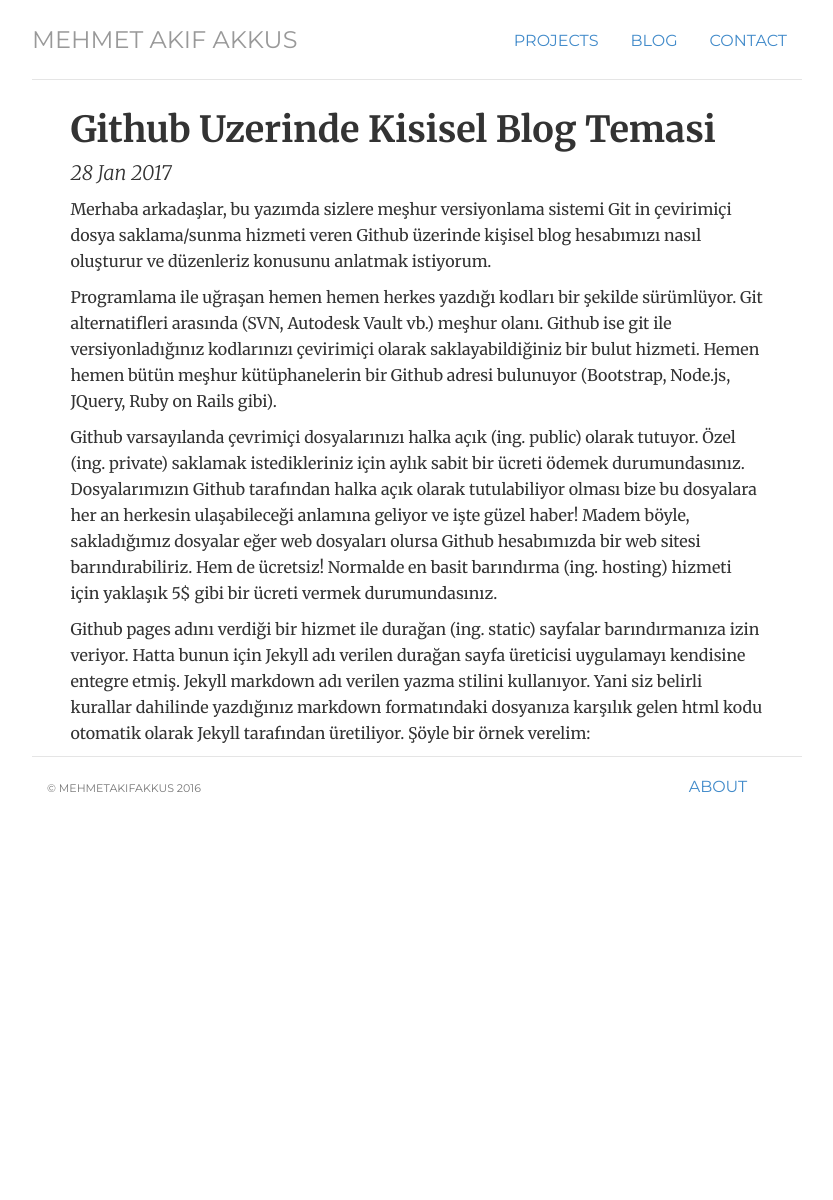
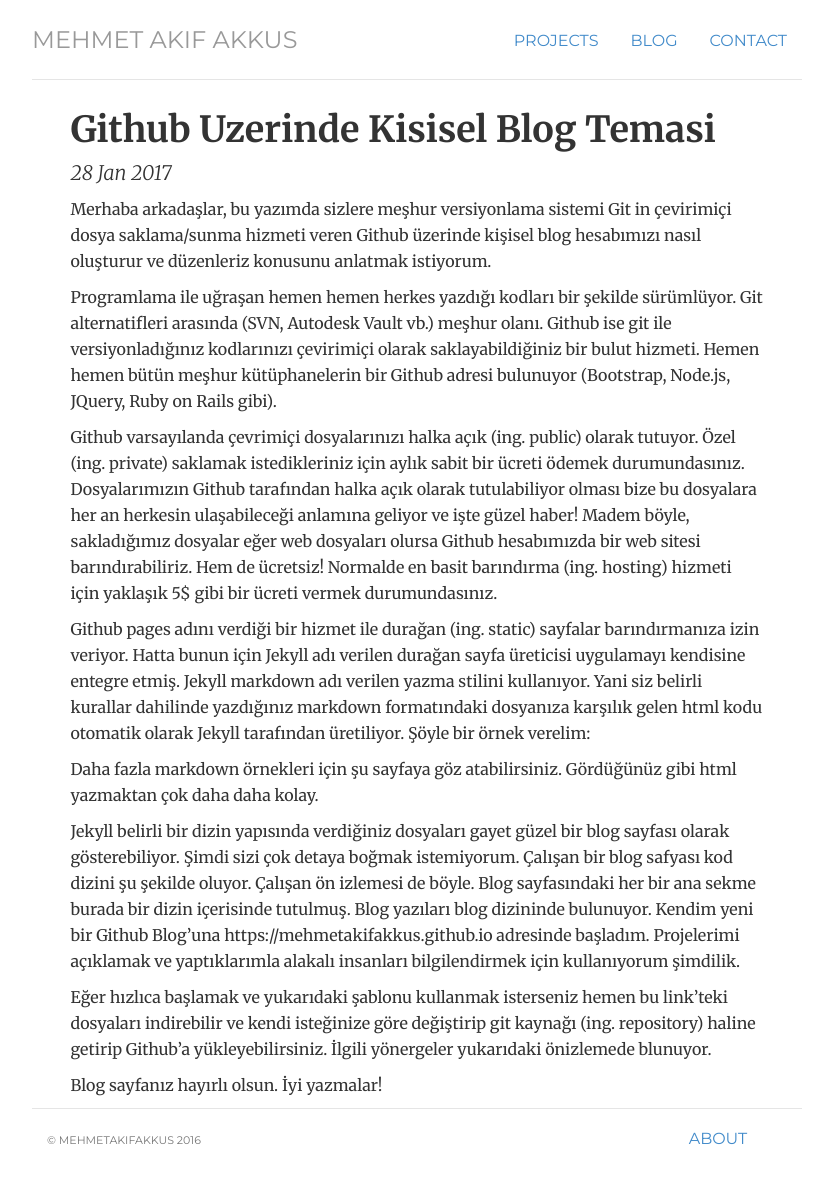
Before and after one commit to mehmetakifakkus/mehmetakifakkus.github.io, a Jekyll site: the page built from _posts/2017-01-28-github-uzerinde-kisisel-blog-temasi.md, in a window 1280 px wide. Shown: the whole page, without its empty margins (223-1056 px from the left). Built offline with Jekyll 4.4.1, drawn with Linux system fonts in a browser that asks for light colours; our own code applies the rules of GitHub Pages for plain Markdown files; before the commit the page ends 900 px from its top, so only the background shows below that.

Commit message:
Update 2017-01-28-github-uzerinde-kisisel-blog-temasi.md

```diff
--- a/_posts/2017-01-28-github-uzerinde-kisisel-blog-temasi.md
+++ b/_posts/2017-01-28-github-uzerinde-kisisel-blog-temasi.md
@@ -5,3 +5,11 @@ Programlama ile uğraşan hemen hemen herkes yazdığı kodları bir şekilde s
 Github varsayılanda çevrimiçi dosyalarınızı halka açık (ing. public) olarak tutuyor. Özel (ing. private) saklamak istedikleriniz için aylık sabit bir ücreti ödemek durumundasınız. Dosyalarımızın Github tarafından halka açık olarak tutulabiliyor olması bize bu dosyalara her an herkesin ulaşabileceği anlamına geliyor ve işte güzel haber! Madem böyle, sakladığımız dosyalar eğer web dosyaları olursa Github hesabımızda bir web sitesi barındırabiliriz. Hem de ücretsiz! Normalde en basit barındırma (ing. hosting) hizmeti için yaklaşık 5$ gibi bir ücreti vermek durumundasınız.
 
 Github pages adını verdiği bir hizmet ile durağan (ing. static) sayfalar barındırmanıza izin veriyor. Hatta bunun için Jekyll adı verilen durağan sayfa üreticisi uygulamayı kendisine entegre etmiş. Jekyll markdown adı verilen yazma stilini kullanıyor. Yani siz belirli kurallar dahilinde yazdığınız markdown formatındaki dosyanıza karşılık gelen html kodu otomatik olarak Jekyll tarafından üretiliyor. Şöyle bir örnek verelim:
+
+Daha fazla markdown örnekleri için şu sayfaya göz atabilirsiniz. Gördüğünüz gibi html yazmaktan çok daha daha kolay.
+
+Jekyll belirli bir dizin yapısında verdiğiniz dosyaları gayet güzel bir blog sayfası olarak gösterebiliyor. Şimdi sizi çok detaya boğmak istemiyorum. Çalışan bir blog safyası kod dizini şu şekilde oluyor. Çalışan ön izlemesi de böyle. Blog sayfasındaki her bir ana sekme burada bir dizin içerisinde tutulmuş. Blog yazıları blog dizininde bulunuyor. Kendim yeni bir Github Blog’una https://mehmetakifakkus.github.io adresinde başladım. Projelerimi açıklamak ve yaptıklarımla alakalı insanları bilgilendirmek için kullanıyorum şimdilik.
+
+Eğer hızlıca başlamak ve yukarıdaki şablonu kullanmak isterseniz hemen bu link’teki dosyaları indirebilir ve kendi isteğinize göre değiştirip git kaynağı (ing. repository) haline getirip Github’a yükleyebilirsiniz. İlgili yönergeler yukarıdaki önizlemede blunuyor.
+
+Blog sayfanız hayırlı olsun. İyi yazmalar!
```
